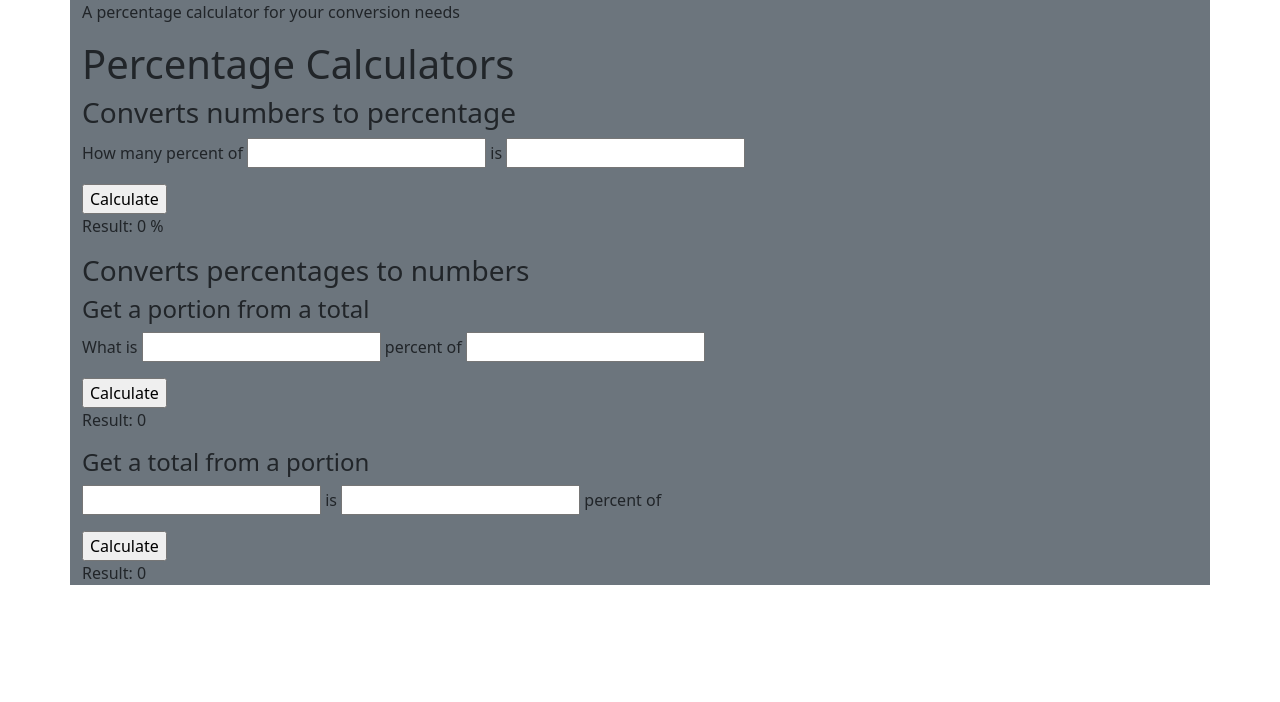
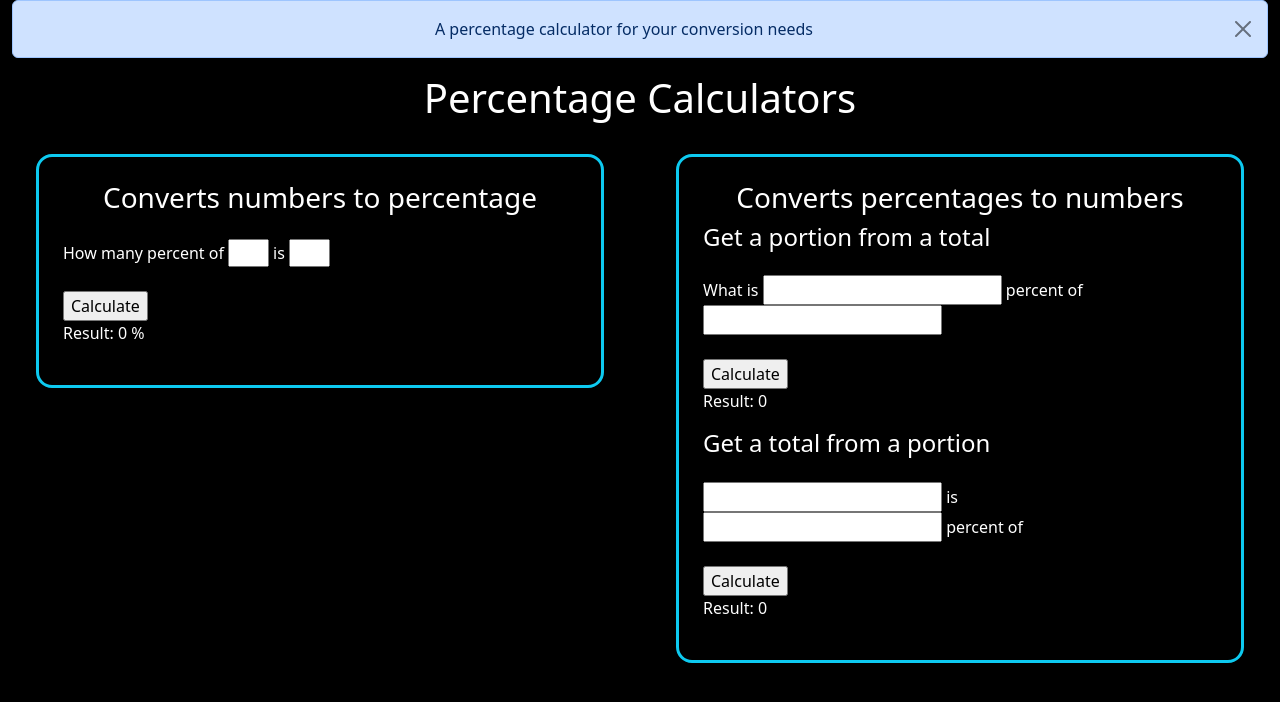
Before and after one commit to Jesulayomy/t4d, a plain HTML site: page JS/percentcalc/3-bootstrap/index.html in a window 1280 px wide. Drawn offline with nearby package versions, Linux system fonts and the light colour scheme.

Commit message:
[Bootstrap]: body, general divs

```diff
--- a/JS/percentcalc/3-bootstrap/index.html
+++ b/JS/percentcalc/3-bootstrap/index.html
@@ -6,36 +6,45 @@
     <link href="https://cdn.jsdelivr.net/npm/bootstrap@5.3.3/dist/css/bootstrap.min.css" rel="stylesheet" integrity="sha384-QWTKZyjpPEjISv5WaRU9OFeRpok6YctnYmDr5pNlyT2bRjXh0JMhjY6hW+ALEwIH" crossorigin="anonymous">
     <title>Percentage Calculator</title>
 </head>
-<body>
-    <div class="container-sm bg-secondary">
-        <div class="topbar">
-            <p>A percentage calculator for your conversion needs</p>
+<body class="container-fluid bg-black text-white">
+    <div>
+        <div class="alert alert-primary alert-dismissible fade show text-center" role="alert">
+            <span>A percentage calculator for your conversion needs</span>
+            <button type="button" class="btn-close" data-bs-dismiss="alert" aria-label="close"></button>
         </div>
         <div class="main">
-            <h1>Percentage Calculators</h1>
-            <section class="num-to-per">
-                <h3>Converts numbers to percentage</h3>
+            <h1 class="text-center">Percentage Calculators</h1>
+            <div class="row">
+                <section class="col-md-6 col-12">
+                    <div class="num-to-per border border-3 border-info rounded-4 p-4 m-4">
+                        <h3 class="text-center">Converts numbers to percentage</h3>
                         <form id="calcPercent">
-                    <p>How many percent of <input type="text" name="total1" id="total1"> is <input type="text" name="portion1" id="portion1"></p>
+                            <div>
+                                <p class="m-4 ms-0">How many percent of <input class="h-50 col-sm-1" type="text" name="total1" id="total1"> is <input class="h-50 col-sm-1" type="text" name="portion1" id="portion1"></p>
                                 <input type="submit" value="Calculate">
+                            </div>
                         </form>
                         <p class="result">Result: <span id="result1">0</span> %</p>
+                    </div>
                 </section>
-            <section class="per-to-num">
-                <h3>Converts percentages to numbers</h3>
+                <section class="col-md-6 col-12">
+                    <div class="per-to-num border border-3 border-info rounded-4 p-4 m-4">
+                        <h3 class="text-center">Converts percentages to numbers</h3>
                         <h4>Get a portion from a total</h4>
                         <form id="calcPortion">
-                    <p>What is <input type="text" name="percent1" id="percent1"> percent of <input type="text" name="total2" id="total2"></p>
+                            <p class="m-4 ms-0">What is <input type="text" name="percent1" id="percent1"> percent of <input type="text" name="total2" id="total2"></p>
                             <input type="submit" value="Calculate">
                         </form>
                         <p class="result">Result: <span id="result2">0</span></p>
                         <h4>Get a total from a portion</h4>
                         <form id="calcTotal">
-                    <p><input type="text" name="portion2" id="portion2"> is <input type="text" name="percent2" id="percent2"> percent of</p>
+                            <p class="m-4 ms-0"><input type="text" name="portion2" id="portion2"> is <input type="text" name="percent2" id="percent2"> percent of</p>
                             <input type="submit" value="Calculate">
                         </form>
                         <p class="result">Result: <span id="result3">0</span></p>
+                    </div>
                 </section>
+            </div>
         </div>
     </div>
     <script type="text/javascript" src="script.js"></script>
```
Lines whose indentation alone changed are shown as unchanged.
